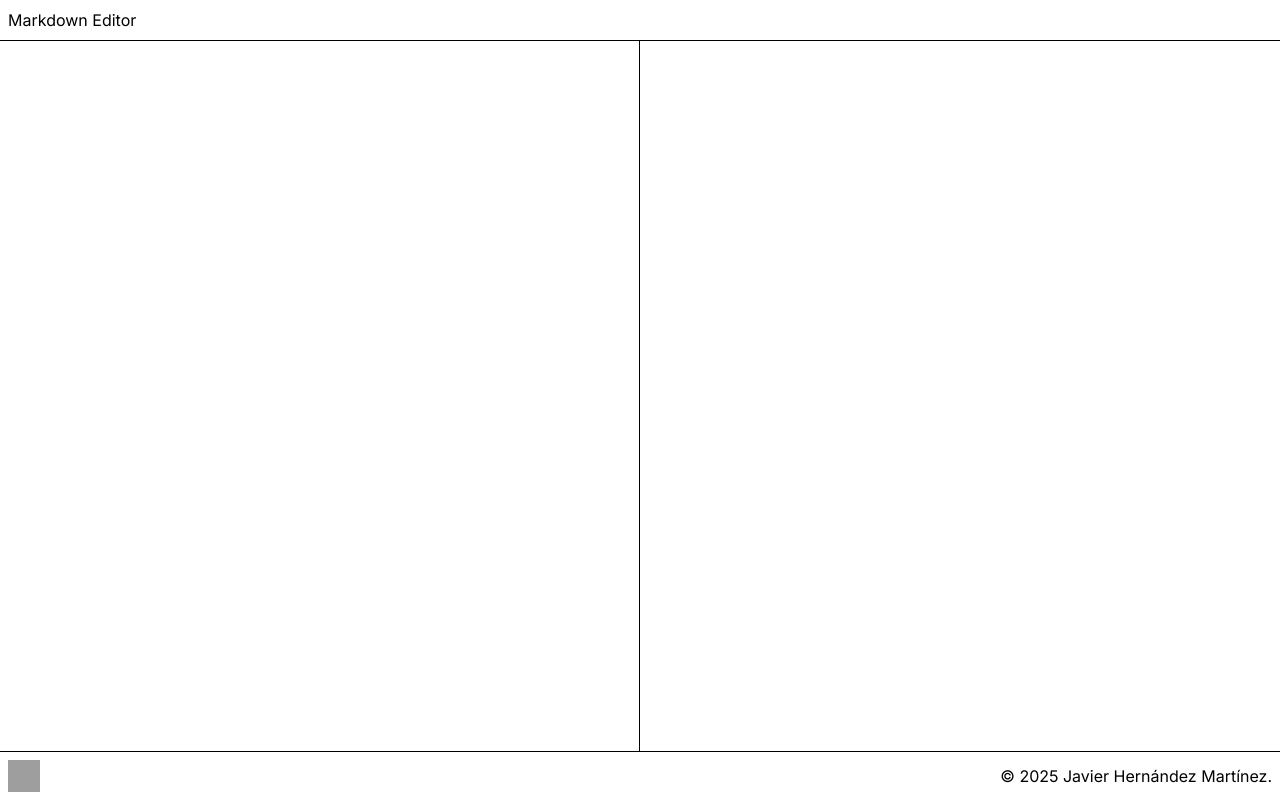
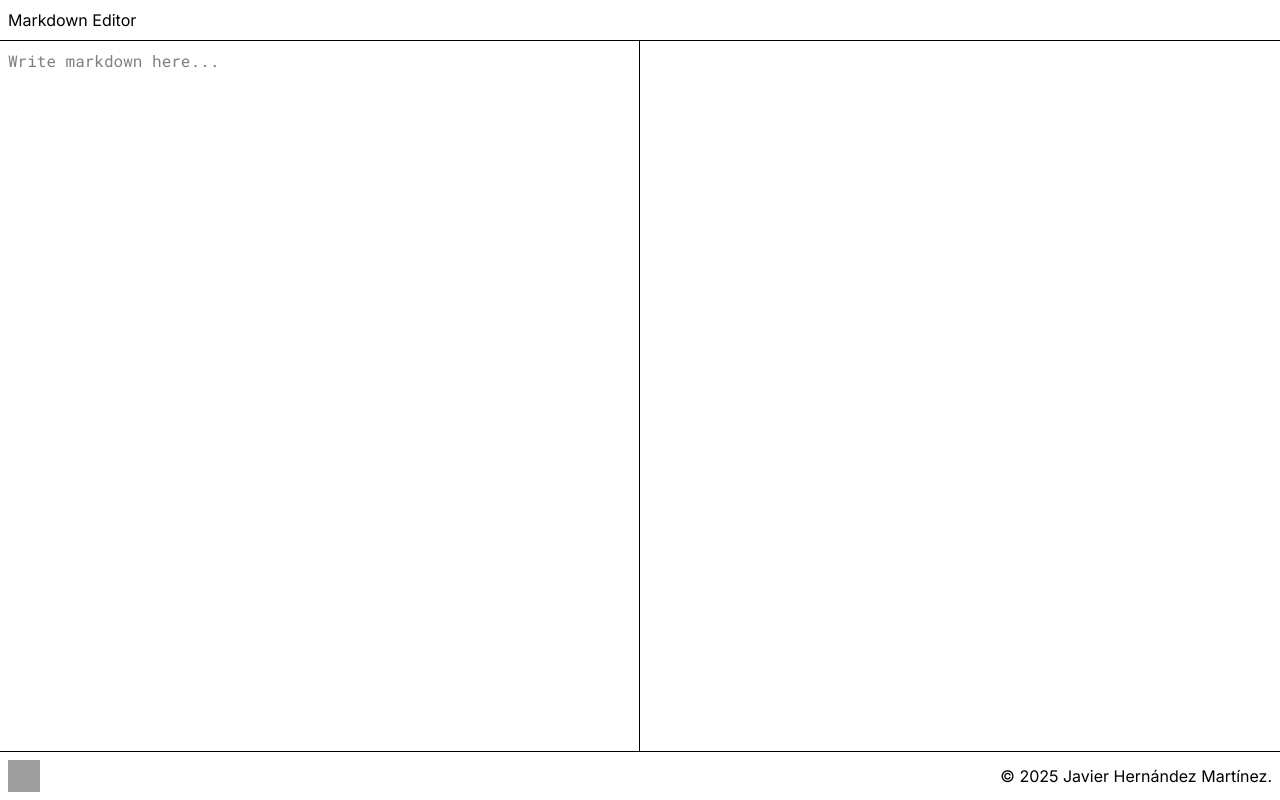
Before and after one commit to Croking09/markdown-editor, a React (Vite) app: page / in a window 1280 px wide. Built offline with nearby package versions, Linux system fonts and the light colour scheme; grey boxes are pictures that could not be loaded.

Commit message:
Tipado correcto para datos y componentes

```diff
--- a/src/Editor/Editor.tsx
+++ b/src/Editor/Editor.tsx
@@ -1,9 +1,13 @@
 import { useState, useRef } from 'react'
 import Markdown from 'react-markdown'
 
-import { placeholderMsg } from '../constants'
+import { PLACEHOLDER_MSG } from '../constants'
 
-function Editor({ className } : { className?: string }) {
+type EditorProps = {
+  className?: string
+}
+
+function Editor({ className }: EditorProps) {
   const [text, setText] = useState('')
   const textareaRef = useRef<HTMLTextAreaElement>(null)
   const previewRef = useRef<HTMLDivElement>(null)
@@ -24,7 +28,7 @@ function Editor({ className } : { className?: string }) {
         value={text}
         onChange={(e) => setText(e.target.value)}
         onScroll={syncScroll}
-        placeholder={placeholderMsg}
+        placeholder={PLACEHOLDER_MSG}
         wrap='off'
       />
 
--- a/src/data.ts
+++ b/src/data.ts
@@ -1,4 +1,10 @@
-export const github = {
+type GithubData = {
+  name: string;
+  logo: string;
+  url: string;
+}
+
+export const github: GithubData = {
   name: 'GitHub',
   logo: 'https://cdn.jsdelivr.net/gh/devicons/devicon@latest/icons/github/github-original.svg',
   url: 'https://github.com/Croking09',
```
